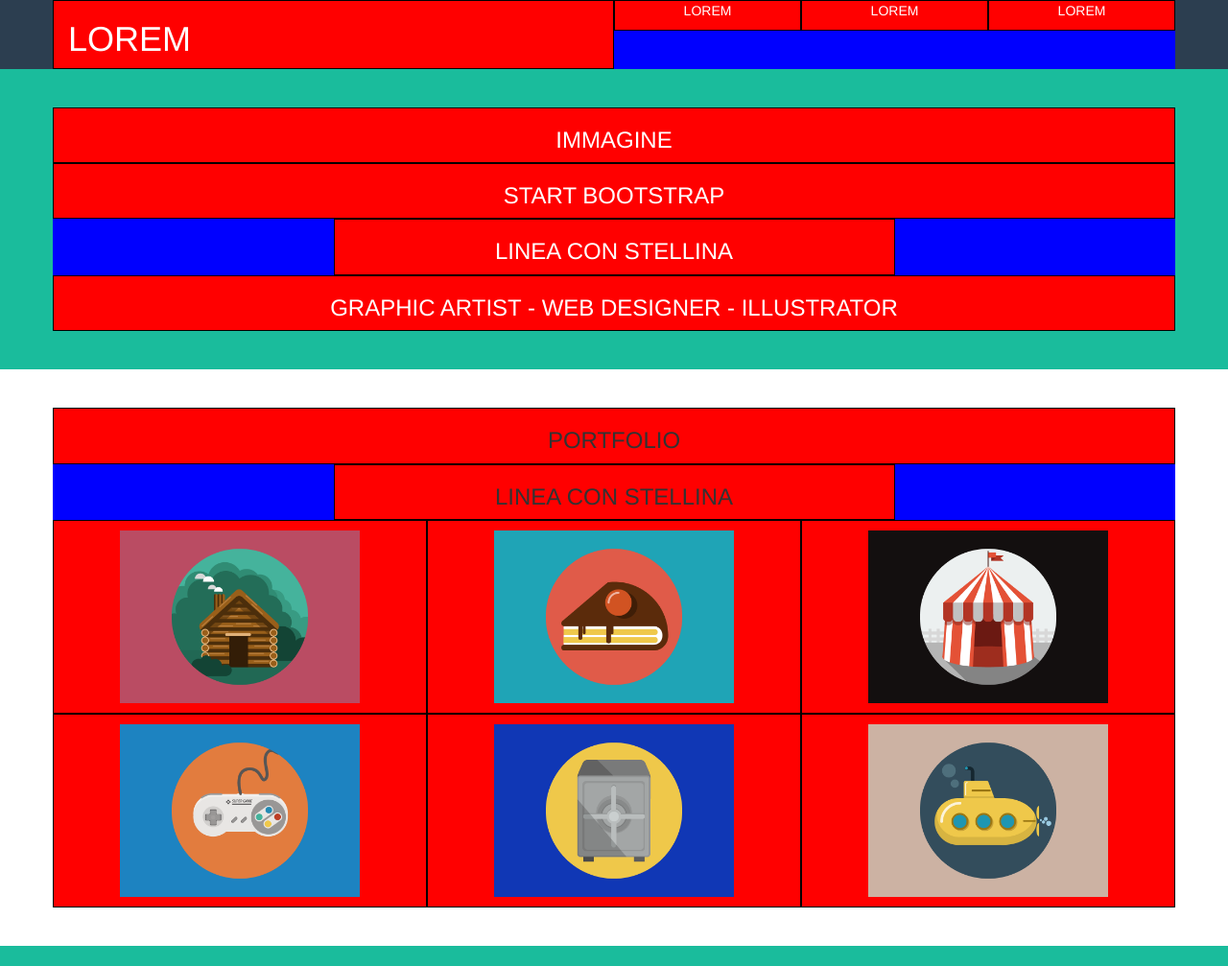
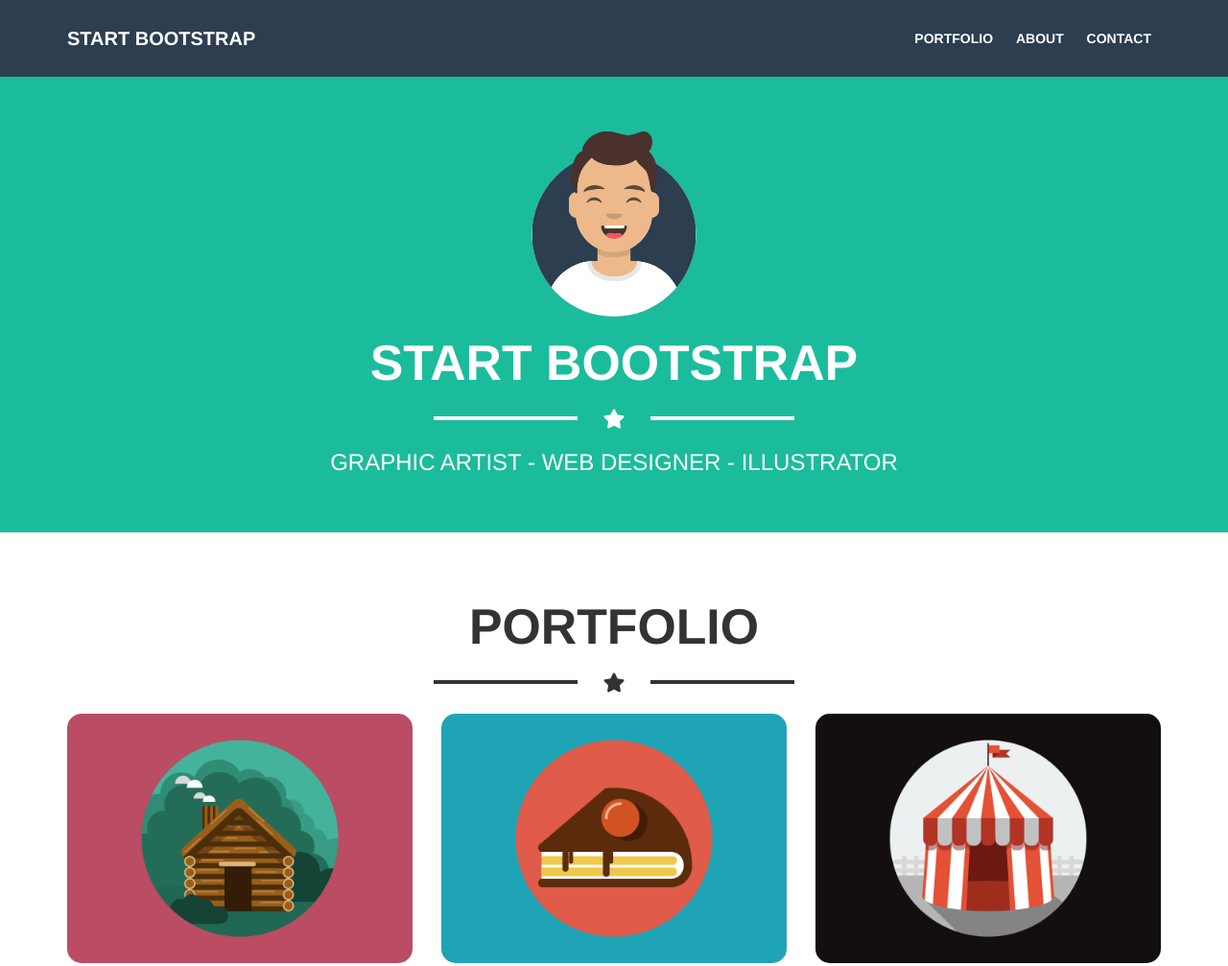
Before and after one commit to StefanoCeli/html-css-bootstrap-freelancer, a plain HTML site: page index.html in a window 1280 px wide. Shown: the top 1007 px of the page at 96% size. Drawn offline with nearby package versions, Linux system fonts and the light colour scheme.

Commit message:
Finito header e prima sezione main,inizio seconda sezione

```diff
--- a/assets/css/style.css
+++ b/assets/css/style.css
@@ -1,45 +1,98 @@
-*{
-  box-sizing: border-box;
-  margin: 0;
-  padding: 0;
+/* COMMON */
+._size_text_20{
+  font-size: 20px;
 }
-
-header{
-  background-color: #2c3e50;
+._mb_20{
+  margin-bottom: 20px;
 }
 .white-text{
   color: #fff;
 }
-.debug{
-  background-color: blue;
+._pad_50{
+  padding: 50px 0;
 }
-.debug.row [class*="col-"]{
-  background-color: red;
-  border: 1px solid black;
+._fw_600{
+  font-weight: 600;
 }
-#start, #portfolio, #about, #contact, #location, #copyright{
-  padding: 40px 0;
-}
-#start, #about{
-  background-color: #1abc9c;
-}
-
-.box-img img{
-  height: 200px;
-  padding: 10px;
-}
-.wrapper-60{
+._wrapper_60{
   width: 60%;
   max-width: 900px;
   margin: auto;
 }
+h1{
+  font-size: 3.7em;
+}
+/* HEADER */
+._header_top{
+  background-color: #2c3e50;
+  height: 80px;
+  line-height: 80px;
+  position: fixed;
+  top: 0;
+  width: 100%;
+  z-index: 999;
+}
+._header_top ul{
+  list-style: none;
+}
+._header_top ul li{
+  display: inline;
+  padding: 0 10px;
+}
+._header_top ul li a, ._btn_blu a{
+  color: #fff;
+  text-decoration: none;
+}
+._btn_blu{
+  background-color: #2c3e50;
+  border: 1px solid #fff;
+}
+._header_bot{
+  margin-top: 80px;
+}
+
+._bg_green{
+  background-color: #1abc9c;
+}
+._logo{
+  height: 200px;
+}
+._line_text::before{
+  content: '';
+  display: inline-block;
+  width: 20%;
+  max-width: 150px;
+  margin-right: 2%;
+  margin-bottom: 6px;
+  border: 2px solid;
+}
+._line_text::after{
+  content: '';
+  display: inline-block;
+  width: 20%;
+  max-width: 150px;
+  margin-left: 2%;
+  margin-bottom: 6px;
+  border: 2px solid;
+}
+
+._box{
+  width: 100%;
+  margin-bottom: 15px;
+}
+
+._box img{
+  width: 100%;
+  border-radius: 15px;
+}
+
 #contact .box-mess{
   min-height: 300px;
 }
-#location{
+._footer_top{
   background-color: #3a546d;
 
 }
-#copyright{
+._footer_bot{
   background-color: #2c3e50;
 }
--- a/index.html
+++ b/index.html
@@ -4,121 +4,211 @@
   <meta charset="UTF-8">
   <meta http-equiv="X-UA-Compatible" content="IE=edge">
   <meta name="viewport" content="width=device-width, initial-scale=1.0">
+  <link rel="stylesheet" href="https://cdnjs.cloudflare.com/ajax/libs/font-awesome/5.15.2/css/all.min.css" crossorigin>
   <link rel="stylesheet" href="https://stackpath.bootstrapcdn.com/bootstrap/3.4.1/css/bootstrap.min.css" integrity="sha384-HSMxcRTRxnN+Bdg0JdbxYKrThecOKuH5zCYotlSAcp1+c8xmyTe9GYg1l9a69psu" crossorigin="anonymous">
   <link rel="stylesheet" href="assets/css/style.css">
   <title>Document</title>
 </head>
 <body>
 
+  <!-- HEADER -->
+
   <header>
-    <nav class="container">
-      <div class="row debug text-uppercase white-text">
-        <div class="col-sm-6 red"><h1>lorem</h1></div>
-        <div class="col-sm-2 text-center hidden-xs red"><p>lorem</p></div>
-        <div class="col-sm-2 text-center hidden-xs red"><p>lorem</p></div>
-        <div class="col-sm-2 text-center hidden-xs red"><p>lorem</p></div>
+   <!--  HEADER TOP -->
+    <div class="_header_top">
+
+      <nav class="container">
+          <!--  ROW -->
+        <div class="row _fw_600 text-uppercase">
+
+          <div class="col-sm-6 col-xs-9">
+            <span class="_size_text_20  white-text">start bootstrap</span>
+          </div>
+
+          <div class="col-sm-6 text-right hidden-xs">
+            <nav>
+              <ul>
+                <li><a href="#portfolio">portfolio</a></li>
+                <li><a href="#about">about</a></li>
+                <li><a href="#contact">contact</a></li>
+              </ul>
+            </nav>
+          </div>
+
+          <div class="visible-xs col-xs-3 text-right">
+            <button type="button" class="btn _btn_blu">
+              <span class="glyphicon glyphicon-menu-hamburger" aria-hidden="true"></span>
+            </button>
+          </div>
+
+        </div>
+          <!--  /ROW -->
+      </nav>
+    </div>
+    <!--  /HEADER TOP -->
+
+    <!--  HEADER BOT -->
+    <div class="_header_bot _bg_green _pad_50">
+
+      <div class="container">
+          <!--  ROW -->
+        <div class="row text-uppercase text-center white-text">
+          <div class="col-xs-12">
+            <img class="_logo" src="assets/img/avatar.svg" alt="avatar">
+          </div>
+        </div>
+          <!--  ROW -->
+        <div class="row text-uppercase text-center white-text">
+          <div class="col-xs-12">
+            <h1 class="_fw_600 _mb_20">start bootstrap</h1>
+            <div class=" _line_text _mb_20">
+              <i class="fas fa-star _size_text_20"></i>
+            </div>
+            <h3>graphic artist - web designer - illustrator</h3>
+          </div>
+        </div>
+          <!--  /ROW -->
       </div>
-    </nav>
+
+    </div>
+    <!--  /HEADER BOT -->
   </header>
+  <!--  /HEADER-->
 
+ <!--  MAIN -->
   <main>
 
     <section id="start">
-      <div class="container">
 
-        <div class="row text-uppercase text-center white-text debug">
-          <div class="col-xs-12"><h3>immagine</h3></div>
-        </div>
-
-        <div class="row text-uppercase text-center white-text debug">
-          <div class="col-xs-12"><h3>start bootstrap</h3></div>
-        </div>
-
-        <div class="row text-uppercase text-center white-text debug">
-          <div class="col-xs-6 col-xs-offset-3"><h3>linea con stellina</h3></div>
-        </div>
-
-        <div class="row text-uppercase text-center white-text debug">
-          <div class="col-xs-12"><h3>graphic artist - web designer - illustrator</h3></div>
-        </div>
-
-      </div>
 
     </section>
 
-    <section id="portfolio">
+    <!-- SEZIONE PORTFOLIO -->
+    <section id="portfolio" class="_pad_50">
       <div class="container">
-
-        <div class="row text-uppercase text-center debug">
-          <div class="col-xs-12"><h3>portfolio</h3></div>
+        <!--  ROW -->
+        <div class="row text-uppercase text-center _margin_bot">
+          <div class="col-xs-12">
+            <h1 class="_fw_600 _mb_20">portfolio</h1>
+            <div class=" _line_text _mb_20">
+              <i class="fas fa-star _size_text_20"></i>
+            </div>
+          </div>
         </div>
-
-        <div class="row text-uppercase text-center debug">
-          <div class="col-xs-6 col-xs-offset-3"><h3>linea con stellina</h3></div>
-        </div>
-
-        <div class="row box-img debug text-center">
+         <!--  ROW -->
+        <div class="row text-center">
 
           <div class="col-xs-12 col-sm-6 col-lg-4">
-            <div class="box-img">
+            <div class="_box">
               <img src="assets/img/cabin.png" alt="cabin">
             </div>
           </div>
 
           <div class="col-xs-12 col-sm-6 col-lg-4">
-            <div class="box-img">
+            <div class="_box">
               <img src="assets/img/cake.png" alt="cake">
             </div>
           </div>
 
           <div class="col-xs-12 col-sm-6 col-lg-4">
-            <div class="box-img">
+            <div class="_box">
               <img src="assets/img/circus.png" alt="circus">
             </div>
           </div>
 
           <div class="col-xs-12 col-sm-6 col-lg-4">
-            <div class="box-img">
+            <div class="_box">
               <img src="assets/img/game.png" alt="game">
             </div>
           </div>
 
           <div class="col-xs-12 col-sm-6 col-lg-4">
-            <div class="box-img">
+            <div class="_box">
               <img src="assets/img/safe.png" alt="safe">
             </div>
           </div>
 
           <div class="col-xs-12 col-sm-6 col-lg-4">
-            <div class="box-img">
+            <div class="_box">
               <img src="assets/img/submarine.png" alt="submarine">
             </div>
           </div>
         </div>
 
       </div>
+        <!--  /ROW -->
+    </section>
+    <!-- /SEZIONE PORTFOLIO -->
+
+    <!-- SEZIONE ABOUT -->
+    <section id="about" class=" _bg_green _pad_50">
+
+      <div class="_wrapper_60">
+
+        <div class="container-fluid">
+            <!-- ROW -->
+          <div class="row white-text  text-center">
+
+            <div class="col-xs-12 text-uppercase">
+
+              <h1 class="_fw_600 _mb_20">about</h1>
+            </div>
+
+            <div class=" _line_text _mb_20">
+              <i class="fas fa-star _size_text_20"></i>
+            </div>
+
+          </div>
+
+          <!--  ROW -->
+          <div class="row white-text">
+            <div class="col-xs-12 col-sm-6">
+              <p>Lorem ipsum, dolor sit amet consectetur adipisicing elit. Nulla, vel suscipit aut ipsam sed illo illum blanditiis impedit voluptas! Nisi, iusto, impedit deleniti porro velit, aperiam earum fuga libero quod excepturi molestiae laborum maxime. Facere minus soluta qui repellat accusantium nemo unde modi asperiores. Et, autem velit voluptas unde placeat ducimus deleniti at mollitia quisquam veritatis, necessitatibus alias facilis minima tempore iste, provident dolor repudiandae dolorum maxime. Nesciunt, modi aspernatur accusamus dolorem ipsam dicta facere voluptates dolorum voluptatem eius provident amet aliquid eligendi corrupti soluta minima suscipit? Enim, alias dicta. Sed voluptatum ab quae, ipsum expedita at quia ratione facilis.</p>
+            </div>
+
+            <div class="col-xs-12 col-sm-6">
+              <p>Lorem ipsum, dolor sit amet consectetur adipisicing elit. Nulla, vel suscipit aut ipsam sed illo illum blanditiis impedit voluptas! Nisi, iusto, impedit deleniti porro velit, aperiam earum fuga libero quod excepturi molestiae laborum maxime. Facere minus soluta qui repellat accusantium nemo unde modi asperiores. Et, autem velit voluptas unde placeat ducimus deleniti at mollitia quisquam veritatis, necessitatibus alias facilis minima tempore iste, provident dolor repudiandae dolorum maxime. Nesciunt, modi aspernatur accusamus dolorem ipsam dicta facere voluptates dolorum voluptatem eius provident amet aliquid eligendi corrupti soluta minima suscipit? Enim, alias dicta. Sed voluptatum ab quae, ipsum expedita at quia ratione facilis.</p>
+            </div>
+          </div>
+
+           <!--  ROW -->
+          <div class="row white-text">
+            <div class="col-xs-12 text-center"><a class="btn btn-default">Bottone</a></div>
+          </div>
+
+        </div>
+
+      </div>
 
     </section>
+    <!-- /SEZIONE ABOUT -->
 
-    <section id="about">
+    <!-- SEZIONE CONTACT -->
 
-      <div class="wrapper-60">
+    <section id="contact" class="_pad_50">
+
+      <div class="_wrapper_60">
 
         <div class="container-fluid">
+           <!--  ROW -->
+          <div class="row">
 
-          <div class="row white-text debug text">
-
-            <div class="col-xs-12 text-uppercase text-center"><h3>about</h3></div>
-
+            <div class="col-xs-12 text-uppercase text-center"><h3>contact me</h3></div>
             <div class="col-xs-6 col-xs-offset-3 text-uppercase  text-center"><h3>linea con stellina</h3></div>
 
-            <div class="col-xs-12 col-sm-6"><p>Lorem ipsum, dolor sit amet consectetur adipisicing elit. Nulla, vel suscipit aut ipsam sed illo illum blanditiis impedit voluptas! Nisi, iusto, impedit deleniti porro velit, aperiam earum fuga libero quod excepturi molestiae laborum maxime. Facere minus soluta qui repellat accusantium nemo unde modi asperiores. Et, autem velit voluptas unde placeat ducimus deleniti at mollitia quisquam veritatis, necessitatibus alias facilis minima tempore iste, provident dolor repudiandae dolorum maxime. Nesciunt, modi aspernatur accusamus dolorem ipsam dicta facere voluptates dolorum voluptatem eius provident amet aliquid eligendi corrupti soluta minima suscipit? Enim, alias dicta. Sed voluptatum ab quae, ipsum expedita at quia ratione facilis.</p></div>
+          </div>
+           <!--  ROW -->
+          <div class="row">
 
-            <div class="col-xs-12 col-sm-6"><p>Lorem ipsum, dolor sit amet consectetur adipisicing elit. Nulla, vel suscipit aut ipsam sed illo illum blanditiis impedit voluptas! Nisi, iusto, impedit deleniti porro velit, aperiam earum fuga libero quod excepturi molestiae laborum maxime. Facere minus soluta qui repellat accusantium nemo unde modi asperiores. Et, autem velit voluptas unde placeat ducimus deleniti at mollitia quisquam veritatis, necessitatibus alias facilis minima tempore iste, provident dolor repudiandae dolorum maxime. Nesciunt, modi aspernatur accusamus dolorem ipsam dicta facere voluptates dolorum voluptatem eius provident amet aliquid eligendi corrupti soluta minima suscipit? Enim, alias dicta. Sed voluptatum ab quae, ipsum expedita at quia ratione facilis.</p></div>
+            <div class="col-xs-12"><h3>Name</h3></div>
+            <div class="col-xs-12"><h3>Email Address</h3></div>
+            <div class="col-xs-12"><h3>Phone Number</h3></div>
+            <div class="col-xs-12 box-mess"><h3>Message</h3></div>
 
-            <div class="col-xs-12 text-center"><a class="btn btn-default">Bottone</a></div>
-
-
+          </div>
+           <!--  ROW -->
+          <div class="row">
+            <div class="col-xs-12"><a class="btn btn-default">Bottone</a></div>
           </div>
 
         </div>
@@ -127,21 +217,42 @@
 
     </section>
 
-    <section id="contact">
+    <!-- /SEZIONE CONTACT -->
 
-      <div class="wrapper-60">
+  </main>
 
-        <div class="container-fluid">
+  <!-- /MAIN -->
 
-          <div class="row debug">
+  <footer>
 
-            <div class="col-xs-12 text-uppercase text-center"><h3>contact me</h3></div>
-            <div class="col-xs-6 col-xs-offset-3 text-uppercase  text-center"><h3>linea con stellina</h3></div>
-            <div class="col-xs-12"><h3>Name</h3></div>
-            <div class="col-xs-12"><h3>Email Address</h3></div>
-            <div class="col-xs-12"><h3>Phone Number</h3></div>
-            <div class="col-xs-12 box-mess"><h3>Message</h3></div>
-            <div class="col-xs-12"><a class="btn btn-default">Bottone</a></div>
+    <div class="_footer_top _pad_50">
+
+      <div class="container">
+         <!--  ROW -->
+        <div class="row white-text text-center">
+
+          <div class="col-md-4 text-uppercase">
+            <h3>location</h3>
+            <p>Lorem ipsum dolor sit amet consectetur adipisicing elit. Vel a explicabo, esse dolore accusamus ab eveniet hic vero laudantium et necessitatibus voluptate est repellat, facilis dicta natus, iure quia id?</p>
+
+          </div>
+
+
+          <div class="col-md-4 text-uppercase">
+            <h3>around the web</h3>
+                <ul>
+                  <li></li>
+                  <li></li>
+                  <li></li>
+                  <li></li>
+                </ul>
+              </div>
+
+
+
+          <div class="col-md-4 text-uppercase">
+            <h3>about freelancer</h3>
+             <p>Lorem ipsum dolor sit amet consectetur adipisicing elit. Vel a explicabo, esse dolore accusamus ab eveniet hic vero laudantium et necessitatibus voluptate est repellat, facilis dicta natus, iure quia id?</p>
 
           </div>
 
@@ -149,64 +260,18 @@
 
       </div>
 
-    </section>
+    </div>
 
-  </main>
-
-  <footer>
-
-    <section id="location">
+    <div  class="_footer_bot">
 
       <div class="container">
-
-        <div class="row debug white-text text-center">
-
-          <div class="col-md-4 text-uppercase">
-            <h3>location</h3>
-            <div class="row">
-
-              <div class="col-xs-12">Lorem ipsum dolor sit amet consectetur adipisicing elit. Vel a explicabo, esse dolore accusamus ab eveniet hic vero laudantium et necessitatibus voluptate est repellat, facilis dicta natus, iure quia id?</div>
-
-            </div>
-          </div>
-
-          <div class=" clearfix visible-sm  visible-xs"></div>
-
-          <div class="col-md-4 text-uppercase">
-            <h3>around the web</h3>
-            <div class="row">
-              <div class="col-md-3 col-md-offset-0 col-xs-2 col-xs-offset-2">Lorem</div>
-            <div class="col-md-3 col-xs-2">Lorem</div>
-            <div class="col-md-3 col-xs-2">Lorem</div>
-            <div class="col-md-3 col-xs-2">Lorem</div>
-            </div>
-          </div>
-          <div class=" clearfix visible-sm  visible-xs"></div>
-
-          <div class="col-md-4 text-uppercase">
-            <h3>about freelancer</h3>
-            <div class="row">
-
-              <div class="col-xs-12">Lorem ipsum dolor sit amet consectetur adipisicing elit. Vel a explicabo, esse dolore accusamus ab eveniet hic vero laudantium et necessitatibus voluptate est repellat, facilis dicta natus, iure quia id?</div>
-
-            </div>
-          </div>
-
-        </div>
-
-      </div>
-
-    </section>
-
-    <section id="copyright">
-
-      <div class="container">
-        <div class="row debug white-text">
+         <!--  ROW -->
+        <div class="row white-text">
           <div class="col-xs-12 text-center"><p>Lorem, ipsum dolor sit amet consectetur adipisicing elit.</p></div>
         </div>
       </div>
 
-    </section>
+    </div>
 
   </footer>
 
```
